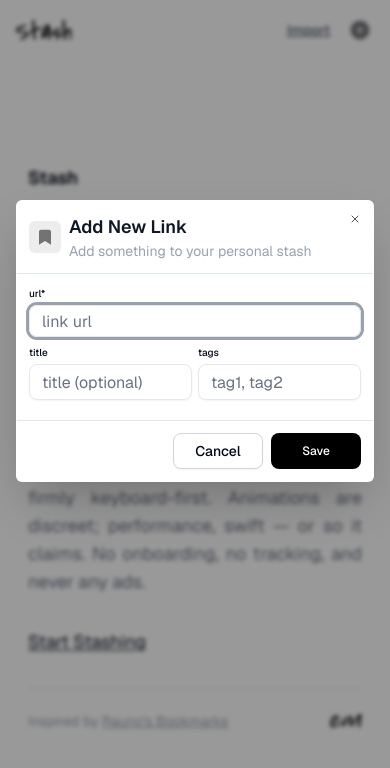
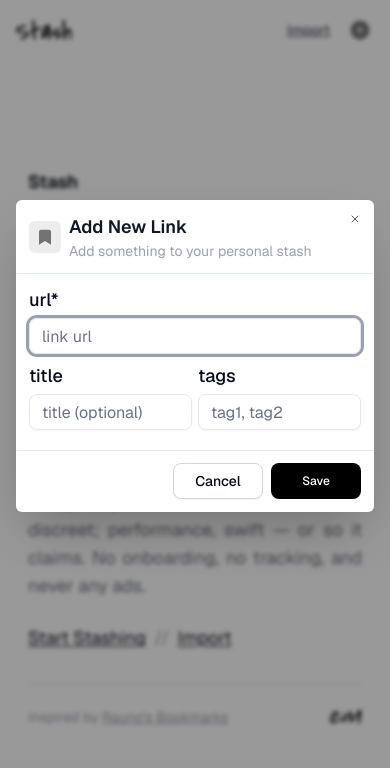
Before and after one commit to eeshm/bkmrs, a React (Vite) app: page / in a window 390 px wide. Both pictures are taken after a click on the button 360 px from the left and 30 px from the top of the page. Shown: the top 768 px of the page. Built offline with nearby package versions, Linux system fonts and the light colour scheme.

Commit message:
fix: mobile responsiveness and iOS zoom issues

```diff
--- a/src/components/AddEditForm.tsx
+++ b/src/components/AddEditForm.tsx
@@ -173,7 +173,7 @@
   function Item({ url, onChange, placeholder, label, type }, ref) {
     return <div>
       <div>
-        <label className="block text-[10px] font-medium  mb-1">
+        <label className="block text-lg sm:text-[10px] font-medium  mb-1">
           {label}
         </label>
         <div className="flex gap-2">
@@ -184,7 +184,7 @@
             onChange={(e) => onChange(e.target.value)}
             placeholder={placeholder}
             required={type === 'url'}
-            className="flex-1 rounded-lg placeholder:text-gray-500 h-8 text-xs border-gray-200 focus:ring-2 focus:ring-gray-400"
+            className="flex-1 rounded-lg  placeholder:text-gray-500 text-base border-gray-200 focus:ring-2 focus:ring-gray-400"
           />
         </div>
       </div>
@@ -194,7 +194,7 @@
 
 export function Item({ url, onChange, placeholder, label, type }: { url: string; onChange: (value: string) => void, placeholder: string, label: string, type: string }) {
   return <div>
-    <label className="block text-[10px] font-medium  mb-1">
+    <label className="block text-lg sm:text-[10px] font-medium  mb-1">
       {label}
     </label>
     <div className="flex gap-2">
@@ -204,7 +204,7 @@
         onChange={(e) => onChange(e.target.value)}
         placeholder={placeholder}
         required={type === 'url'}
-        className="flex-1 rounded-lg placeholder:text-gray-500  text-sm sm:text-xs border-gray-200 focus:ring-2 focus:ring-gray-400"
+        className="flex-1 rounded-lg placeholder:text-gray-500 text-base border-gray-200 focus:ring-2 focus:ring-gray-400"
       />
     </div>
   </div>
--- a/src/components/Dashboard.tsx
+++ b/src/components/Dashboard.tsx
@@ -140,7 +140,7 @@
           <div className="bg-white sm:rounded-xl flex-1 py-6 sm:py-4 px-3 sm:px-2 overflow-auto border-0 sm:border sm:border-gray-200 min-h-0">
             {/* Empty State or Bookmarks Grid */}
             {bookmarks.length === 0 ? (
-              <EmptyState onAddClick={handleAddNew} />
+              <EmptyState onAddClick={handleAddNew} onImportClick={onImport} />
             ) : (
               <BookmarksGrid
                 bookmarks={displayedBookmarks}
--- a/src/components/EmptyState.tsx
+++ b/src/components/EmptyState.tsx
@@ -2,9 +2,10 @@
 import { BlurFade } from "@/components/ui/blur-fade";
 interface EmptyStateProps {
   onAddClick: () => void;
+  onImportClick?: () => void;
 }
 
-export function EmptyState({ onAddClick }: EmptyStateProps) {
+export function EmptyState({ onAddClick, onImportClick }: EmptyStateProps) {
   return (
     <div className="flex justify-center items-center h-full">
       <div className=" p-4 sm:p-3 max-w-lg mx-auto text-lg sm:text-[15px]  text-justify font-geist space-y-2 sm:space-y-1.5">
@@ -29,12 +30,25 @@
         </p>
         </BlurFade>
         <BlurFade delay={0.5} >
-        <button
-          onClick={onAddClick}
-          className="cursor-pointer mt-6  text-gray-900  hover:text-gray-600  transition-colors duration-300 underline underline-offset-2"
-        >
-          Start Stashing
-        </button>
+        <div className="flex items-center gap-2 mt-6">
+          <button
+            onClick={onAddClick}
+            className="cursor-pointer text-gray-900 hover:text-gray-600 transition-colors duration-300 underline underline-offset-2"
+          >
+            Start Stashing
+          </button>
+          {onImportClick && (
+            <>
+              <span className="text-gray-400">//</span>
+              <button
+                onClick={onImportClick}
+                className="cursor-pointer text-gray-900 hover:text-gray-600 transition-colors duration-300 underline underline-offset-2"
+              >
+                Import
+              </button>
+            </>
+          )}
+        </div>
         </BlurFade>
         <BlurFade delay={0.6} >
         <p className="text-gray-400   text-sm sm:text-xs mt-8 pt-4 border-t border-gray-200  flex items-center justify-between">
--- a/src/components/ui/input.tsx
+++ b/src/components/ui/input.tsx
@@ -8,7 +8,7 @@
       type={type}
       data-slot="input"
       className={cn(
-        "file:text-foreground placeholder:text-muted-foreground selection:bg-primary selection:text-primary-foreground dark:bg-input/30 border-input h-9 w-full min-w-0 rounded-md border bg-transparent px-3 py-1 text-base shadow-xs transition-[color,box-shadow] outline-none file:inline-flex file:h-7 file:border-0 file:bg-transparent file:text-sm file:font-medium disabled:pointer-events-none disabled:cursor-not-allowed disabled:opacity-50 md:text-sm",
+        "file:text-foreground placeholder:text-muted-foreground selection:bg-primary selection:text-primary-foreground dark:bg-input/30 border-input h-9 w-full min-w-0 rounded-md border bg-transparent px-3 py-1 text-base shadow-xs transition-[color,box-shadow] outline-none file:inline-flex file:h-7 file:border-0 file:bg-transparent file:text-sm file:font-medium disabled:pointer-events-none disabled:cursor-not-allowed disabled:opacity-50",
         "focus-visible:border-ring focus-visible:ring-ring/50 focus-visible:ring-[3px]",
         "aria-invalid:ring-destructive/20 dark:aria-invalid:ring-destructive/40 aria-invalid:border-destructive",
         className,
--- a/src/index.html
+++ b/src/index.html
@@ -2,7 +2,7 @@
 <html lang="en">
   <head>
     <meta charset="UTF-8" />
-    <meta name="viewport" content="width=device-width, initial-scale=1.0" />
+    <meta name="viewport" content="width=device-width, initial-scale=1.0, maximum-scale=1.0, user-scalable=no" />
     <title>stash - your personal dump</title>
     <link rel="stylesheet" href="./index.css" />
     <script type="module" src="./frontend.tsx" async></script>
```
